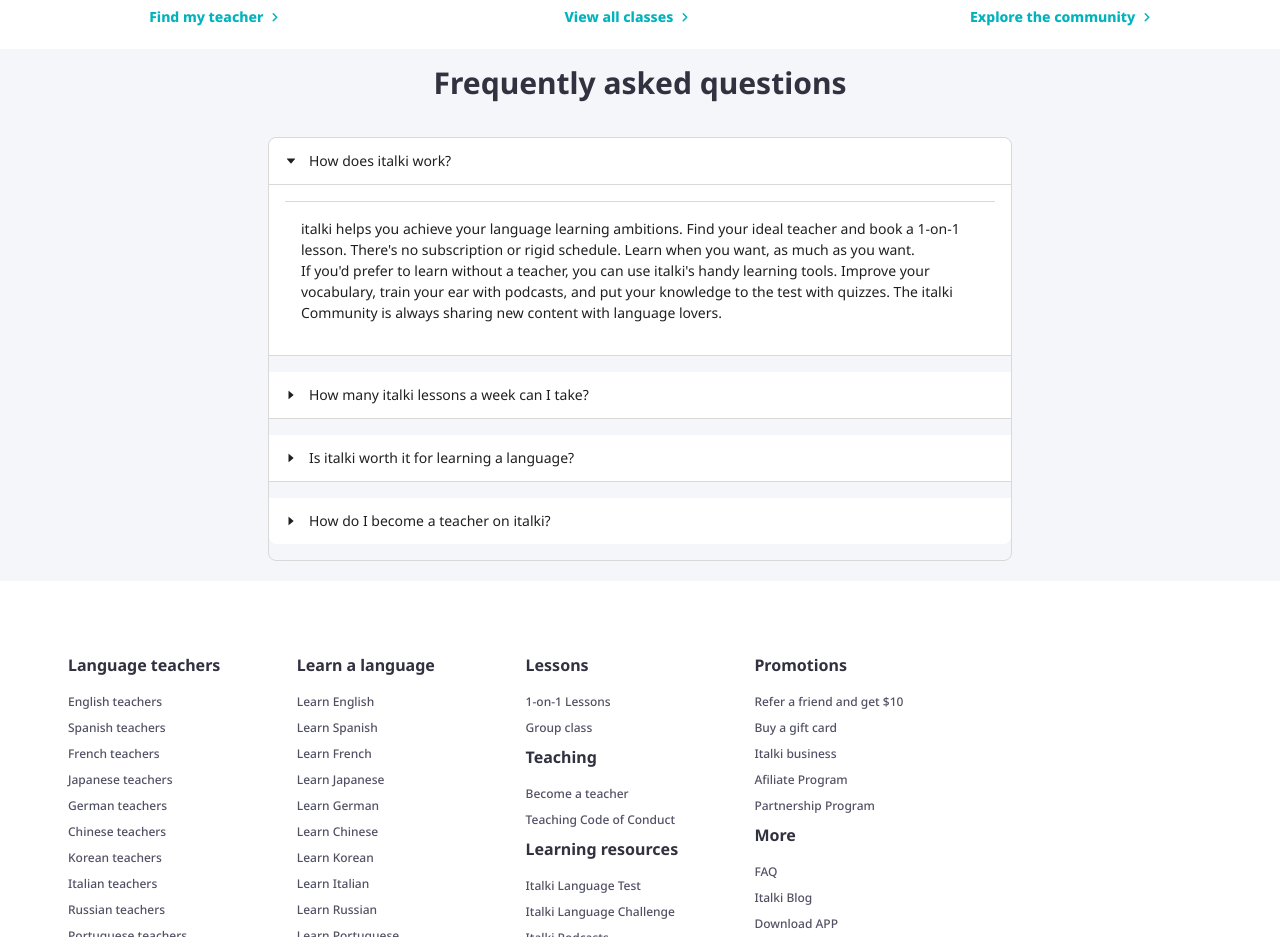
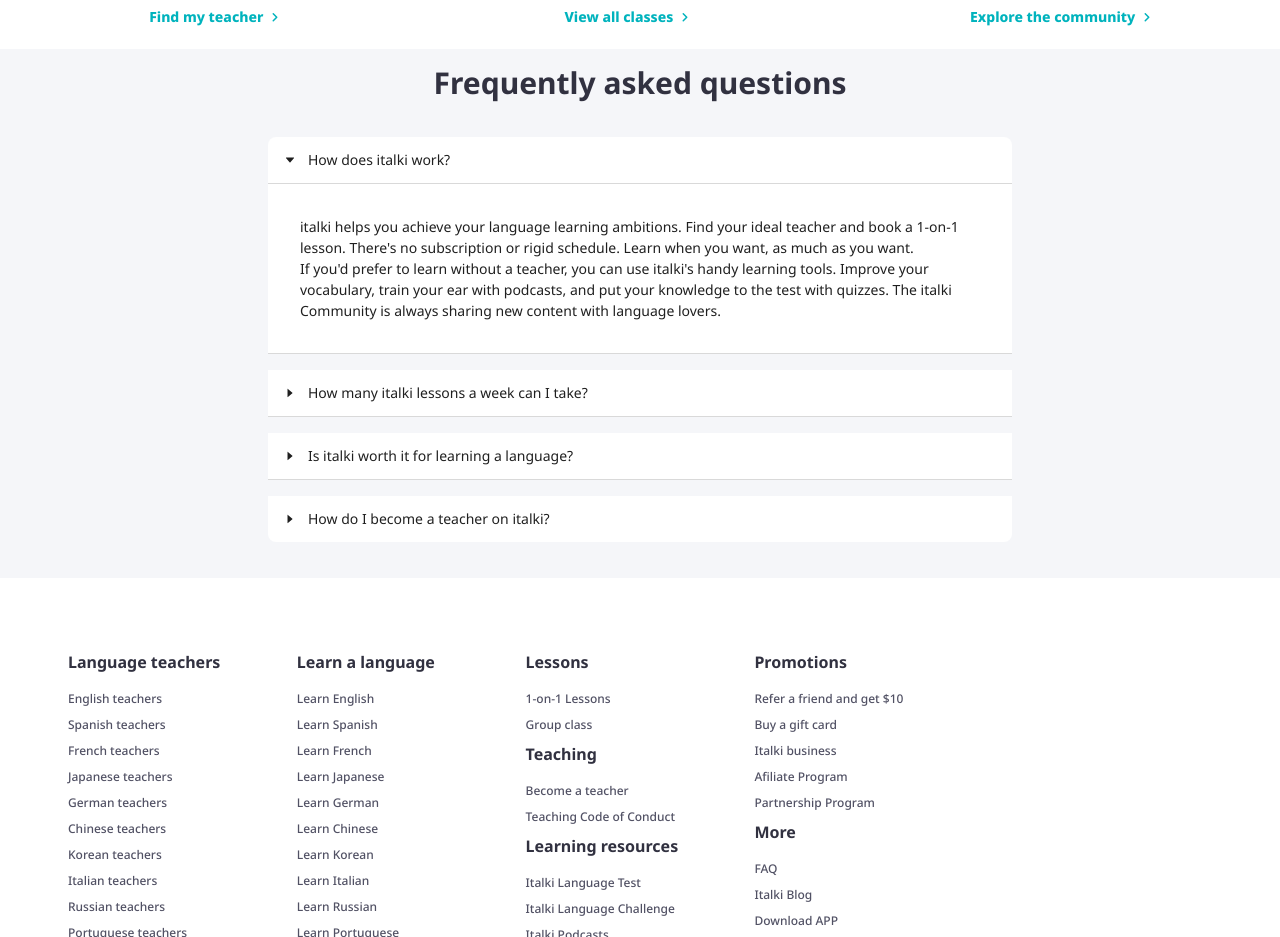
Before and after one commit to LucasAlonso11800/italki-clone-frontend, a Next.js app: page / in a window 1280 px wide. Shown: the part 1080-2017 px from the top of the page. Built offline with nearby package versions, Linux system fonts and the light colour scheme.

Commit message:
Style fix

```diff
--- a/src/components/FAQ.tsx
+++ b/src/components/FAQ.tsx
@@ -17,7 +17,7 @@
           expandIcon={({ isActive }) => (
             <CaretRightOutlined rotate={isActive ? 90 : 0} />
           )}
-          style={{background: 'transparent'}}
+          style={{background: 'transparent', border: 'none'}}
         >
           <Panel
             header={
--- a/src/layout/Layout.tsx
+++ b/src/layout/Layout.tsx
@@ -9,20 +9,7 @@
 type Modal = "login" | "signup" | null;
 
 export default function Layout({ children }: Props) {
-  const { setTokens } = useTokenHandler();
   const [modal, setModal] = useState<Modal>(null);
-
-  useEffect(() => {
-    const accessToken =
-      typeof localStorage !== "undefined"
-        ? localStorage.getItem("access_token")
-        : null;
-    const refreshToken =
-      typeof localStorage !== "undefined"
-        ? localStorage.getItem("refresh_token")
-        : null;
-    setTokens(accessToken, refreshToken);
-  }, []);
 
   return (
     <>
--- a/src/styles/globals.css
+++ b/src/styles/globals.css
@@ -233,3 +233,7 @@
 .small-schedule-section:nth-child(7) .small-schedule-cell {
   border-right: 1px solid rgb(229, 232, 237);
 }
+
+.ant-collapse-content-box .ant-collapse-content {
+  border-top: 0!important;
+}
```
